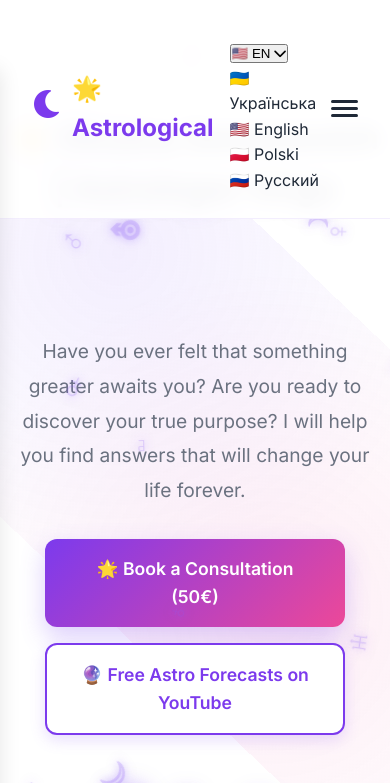
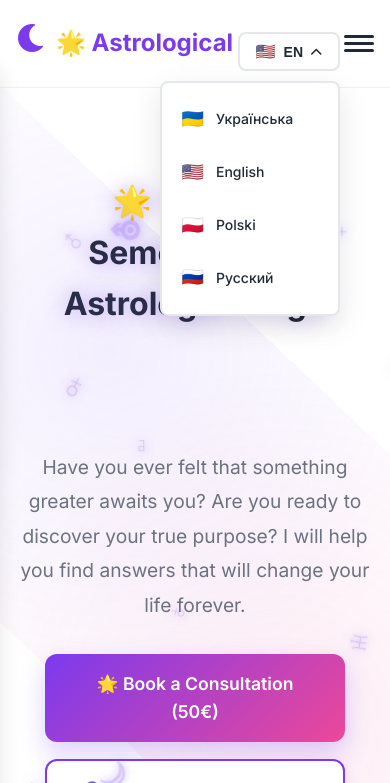
Before and after one commit to office-wq/astrologichnaya, a website with bundled scripts: page index.html in a window 390 px wide. Both pictures are taken after a click on the button "🇺🇸 EN". Shown: the top 783 px of the page. Built offline with nearby package versions, Linux system fonts and the light colour scheme.

Commit message:
Fix language dropdown CSS and header positioning issues

```diff
--- a/styles.css
+++ b/styles.css
@@ -32,6 +32,7 @@ body {
     background: var(--bg-primary);
     overflow-x: hidden;
     position: relative;
+    padding-top: 80px; /* Adjust based on header height */
 }
 
 body::before {
@@ -79,16 +80,16 @@ body::before {
     to { transform: rotate(360deg); }
 }
 
-/* Header */
+/* Fix header positioning to prevent overlap */
 .header {
     position: fixed;
     top: 0;
     left: 0;
     right: 0;
+    z-index: 1000;
     background: rgba(255, 255, 255, 0.95);
     backdrop-filter: blur(10px);
     border-bottom: 1px solid rgba(139, 92, 246, 0.1);
-    z-index: 1000;
     transition: all 0.3s ease;
 }
 
@@ -161,26 +162,102 @@ body::before {
 
 .nav-lang {
     display: flex;
-    gap: 0.5rem;
-}
-
-.lang-btn {
+    align-items: center;
+    position: relative;
+}
+
+.lang-dropdown {
+    position: relative;
+}
+
+.lang-current {
+    background: white;
+    border: 2px solid var(--border-color);
+    color: var(--text-primary);
     padding: 0.5rem 1rem;
-    border: 2px solid var(--border-color);
-    background: white;
     border-radius: 8px;
     cursor: pointer;
     transition: all 0.3s ease;
+    font-size: 14px;
     font-weight: 500;
-}
-
-.lang-btn:hover,
-.lang-btn.active {
+    display: flex;
+    align-items: center;
+    gap: 8px;
+    min-width: 80px;
+    justify-content: space-between;
+}
+
+.lang-current:hover {
     border-color: var(--mystical-purple);
     background: var(--mystical-purple);
     color: white;
     transform: translateY(-2px);
     box-shadow: 0 5px 15px rgba(139, 92, 246, 0.3);
+}
+
+.lang-flag {
+    font-size: 16px;
+}
+
+.lang-code {
+    font-weight: 600;
+}
+
+.lang-current i {
+    font-size: 12px;
+    transition: transform 0.3s ease;
+}
+
+.lang-dropdown.open .lang-current i {
+    transform: rotate(180deg);
+}
+
+.lang-menu {
+    position: absolute;
+    top: 100%;
+    right: 0;
+    background: white;
+    border: 2px solid var(--border-color);
+    border-radius: 8px;
+    padding: 10px 0;
+    margin-top: 10px;
+    min-width: 180px;
+    opacity: 0;
+    visibility: hidden;
+    transform: translateY(-10px);
+    transition: all 0.3s ease;
+    z-index: 1000;
+    box-shadow: 0 10px 30px rgba(0, 0, 0, 0.1);
+}
+
+.lang-dropdown.open .lang-menu {
+    opacity: 1;
+    visibility: visible;
+    transform: translateY(0);
+}
+
+.lang-option {
+    display: flex;
+    align-items: center;
+    gap: 12px;
+    padding: 12px 20px;
+    cursor: pointer;
+    transition: all 0.2s ease;
+    color: var(--text-primary);
+}
+
+.lang-option:hover {
+    background: var(--mystical-purple);
+    color: white;
+}
+
+.lang-option .lang-flag {
+    font-size: 18px;
+}
+
+.lang-option .lang-name {
+    font-size: 14px;
+    font-weight: 500;
 }
 
 .nav-toggle {
@@ -203,6 +280,8 @@ body::before {
     background: var(--bg-primary);
     position: relative;
     overflow: hidden;
+    /* Ensure proper spacing from header */
+    margin-top: 0;
 }
 
 .hero::before {
@@ -2185,45 +2264,3 @@ section h2 {
         animation: slideInRight 0.3s ease-out;
     }
 }
-
-/* Mobile responsive fixes for header overlap */
-@media (max-width: 768px) {
-    .hero {
-        padding: 7rem 1rem 4rem;
-        /* Add extra top padding for mobile to account for header */
-        padding-top: 8rem;
-    }
-
-    .header {
-        /* Ensure header doesn't overlap on mobile */
-        position: fixed;
-        top: 0;
-        left: 0;
-        right: 0;
-        z-index: 1000;
-        background: rgba(255, 255, 255, 0.95);
-        backdrop-filter: blur(10px);
-    }
-
-    /* Add margin-top to all sections to prevent header overlap */
-    section {
-        scroll-margin-top: 80px;
-    }
-
-    /* Ensure proper spacing for anchor links */
-    html {
-        scroll-padding-top: 80px;
-    }
-}
-
-/* Extra small screens */
-@media (max-width: 480px) {
-    .hero {
-        padding: 6rem 0.5rem 3rem;
-        padding-top: 7rem;
-    }
-
-    .header {
-        padding: 0.5rem 1rem;
-    }
-}
```
